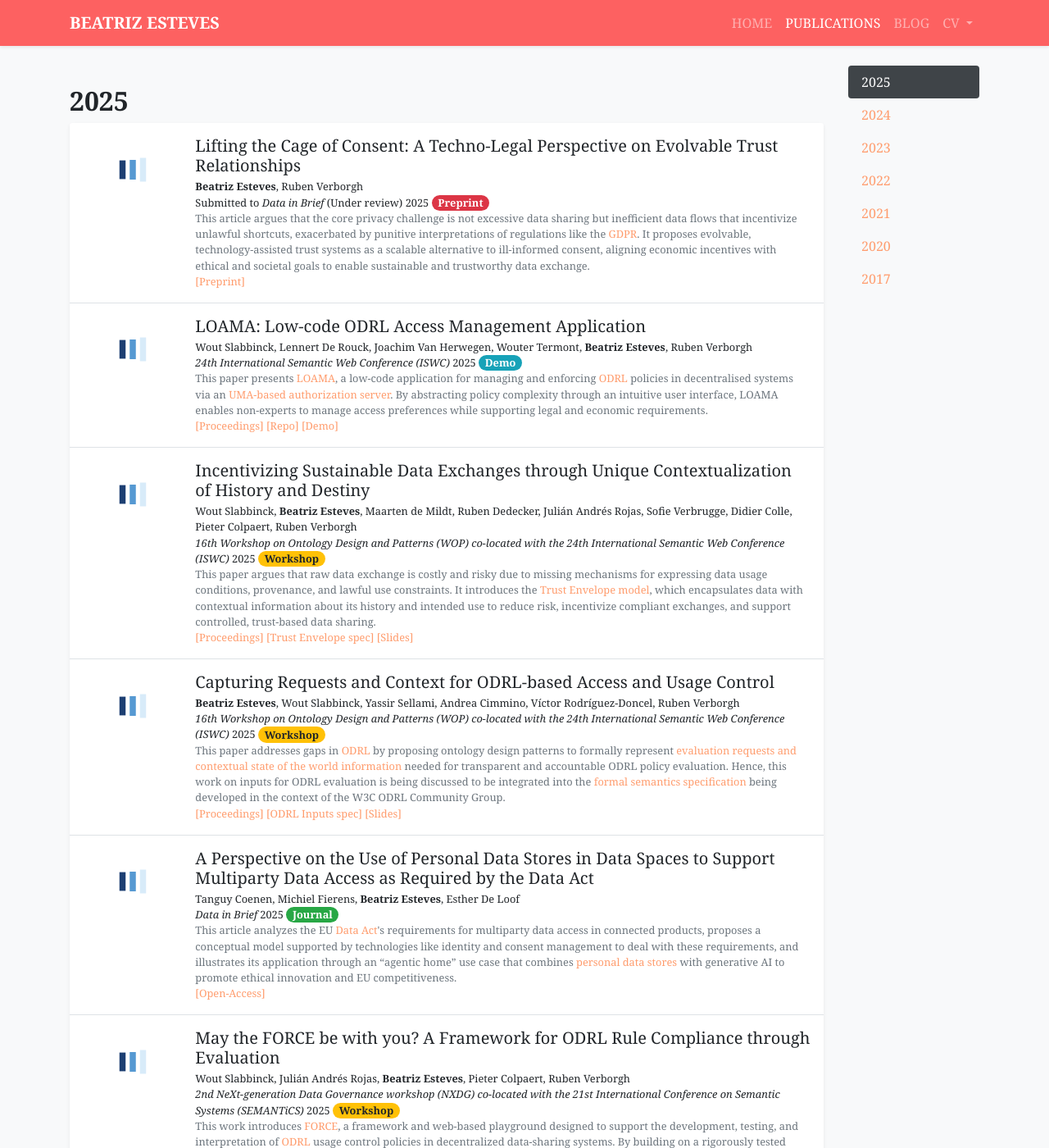
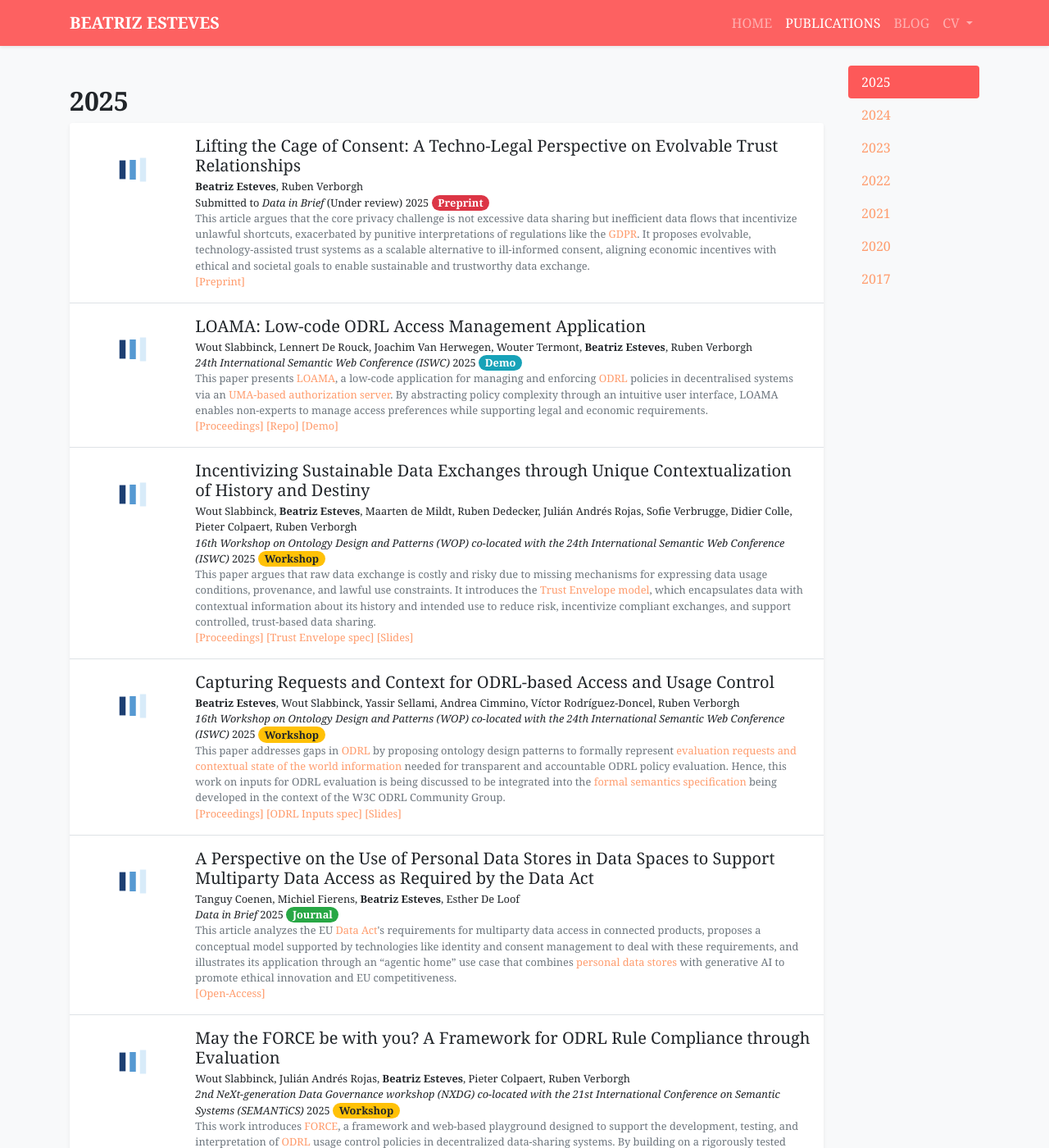
Before and after one commit to besteves4/besteves4.github.io, a Jekyll site: the page built from publications.html, in a window 1280 px wide and 1400 px high. Shown: the whole window at 82% size. Built offline with Jekyll 4.4.1, drawn with Linux system fonts in a browser that asks for light colours; nearby versions of some CDN libraries; a style sheet for code colours, icons or effects is not loaded.

Commit message:
more color updates

```diff
--- a/assets/css/global.css
+++ b/assets/css/global.css
@@ -83,11 +83,11 @@ a:hover {
 
 .nav-pills .nav-link.active, .nav-pills .show>.nav-link {
     color: #fff;
-    background-color: #3F4448;
+    background-color: #fd5959;
     }
 
 .dropdown-menu .dropdown-item.active,
 .dropdown-menu .dropdown-item:active {
-  background-color: #6A9A9C;
+  background-color: #ff9c6d;
   color: #fff;
 }
```
